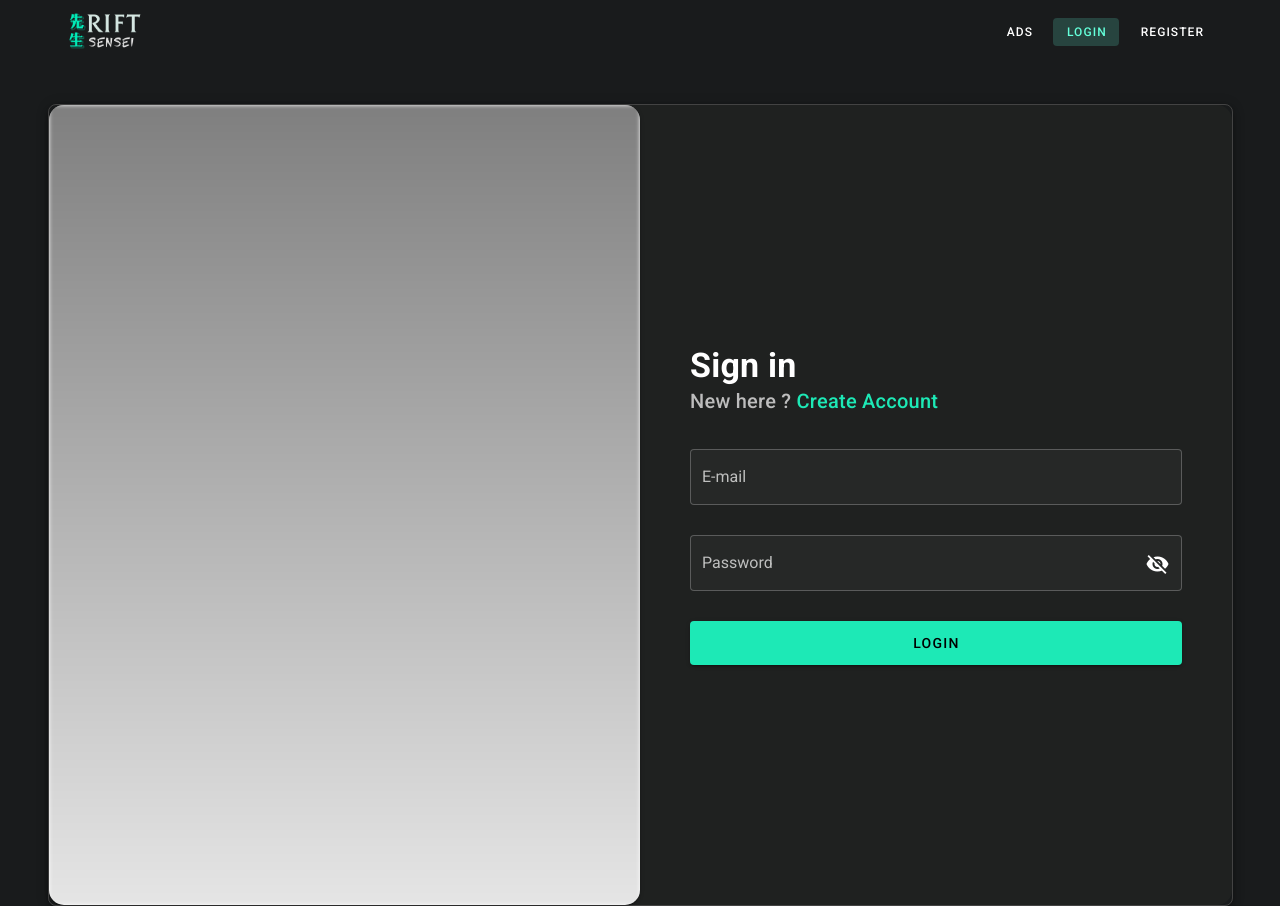
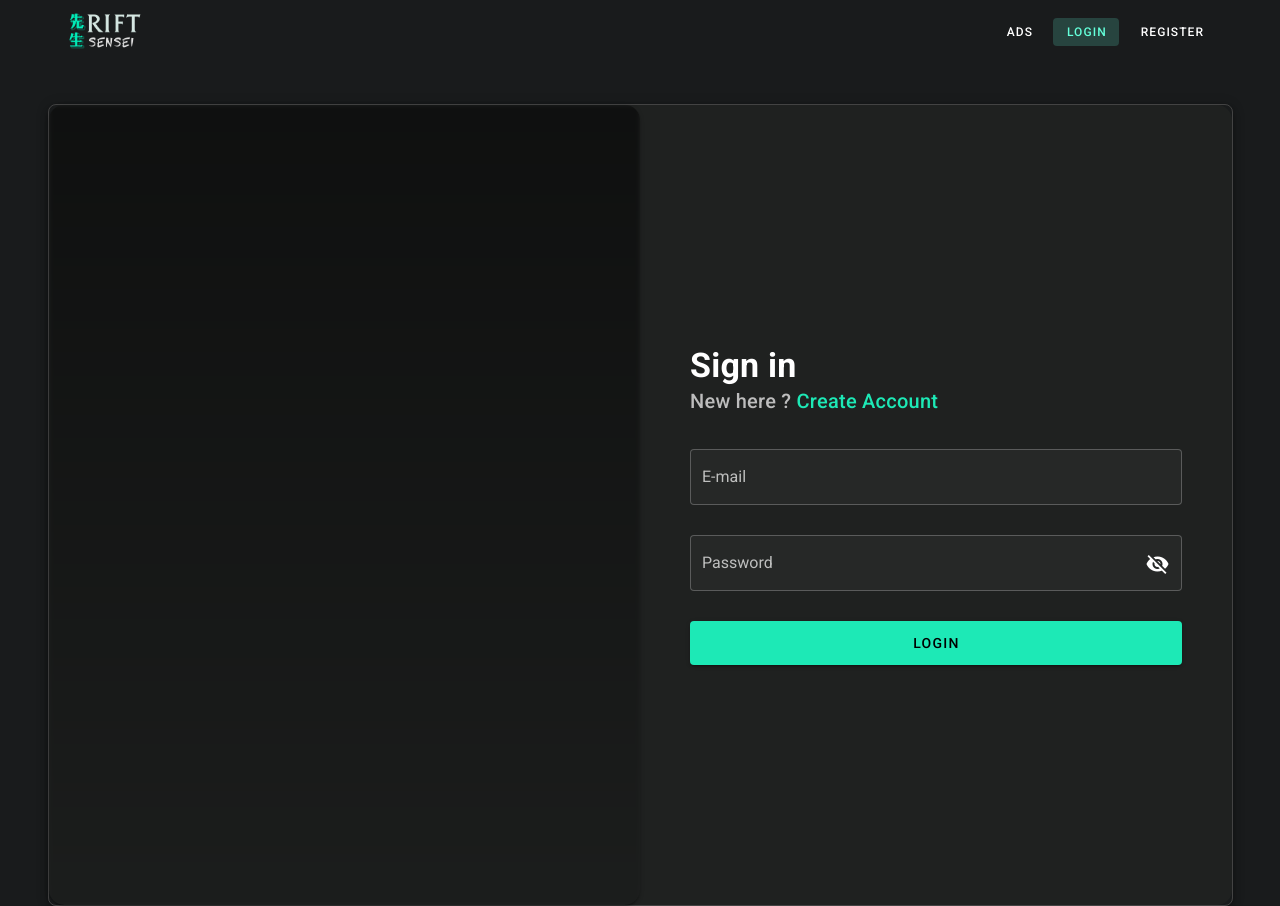
Before and after one commit to lebiscuithd/riftsensei-v2-frontend, a Vue app: page /login in a window 1280 px wide. Built offline with nearby package versions, Linux system fonts and the light colour scheme.

Commit message:
fix:border-radius

```diff
--- a/src/views/auth/Login.vue
+++ b/src/views/auth/Login.vue
@@ -144,7 +144,7 @@ export default {
 }
 .roundedlogin {
   border-radius: 15px!important;
-  background-color: transparent
+  background-color: transparent!important;
 }
 
 </style>
--- a/src/views/auth/Register.vue
+++ b/src/views/auth/Register.vue
@@ -292,7 +292,7 @@ export default {
 }
 .roundedlogin {
   border-radius: 15px!important;
-  background-color: transparent
+  background-color: transparent!important;
 }
 .routerlink {
   text-decoration: none;
```
